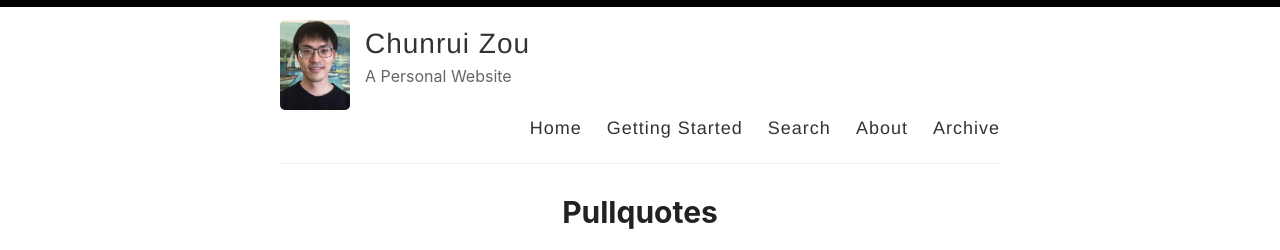
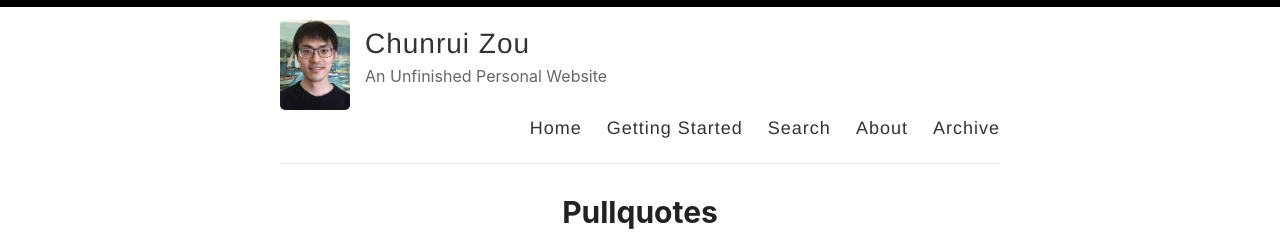
Before and after one commit to chunrui-zou/chunrui-zou.github.io, a Jekyll site: the page built from index.html, in a window 1280 px wide and 900 px high. Shown: the top 250 px of the window. Built offline with Jekyll 4.4.1, drawn with Linux system fonts in a browser that asks for light colours; the list of posts is cut into pages by our own code.

Commit message:
change web description

```diff
--- a/_config.yml
+++ b/_config.yml
@@ -9,7 +9,7 @@ name: Chunrui Zou
 author: Chunrui Zou
 
 # Short bio or description (displayed in the header)
-description: A Personal Website
+description: An Unfinished Personal Website
 
 # URL of your avatar or profile pic (you could use your GitHub profile pic)
 avatar: /images/selfie.png
```
